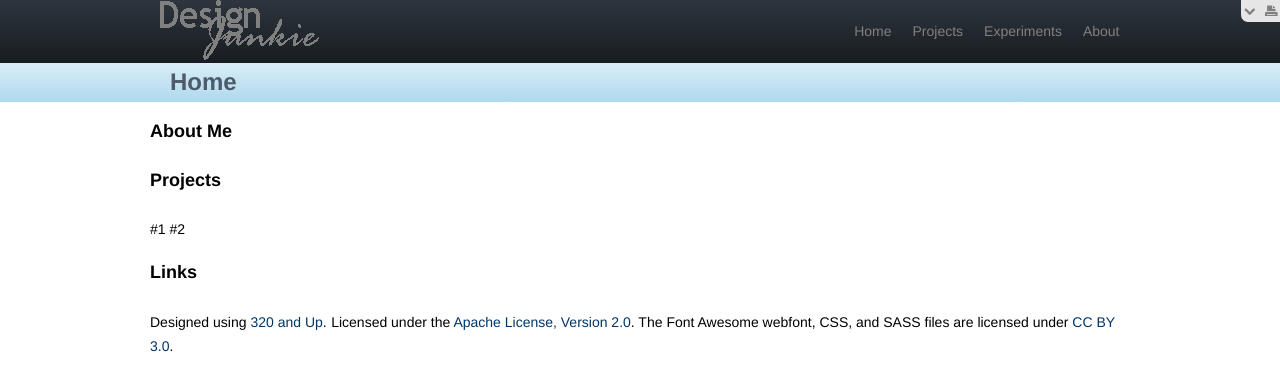
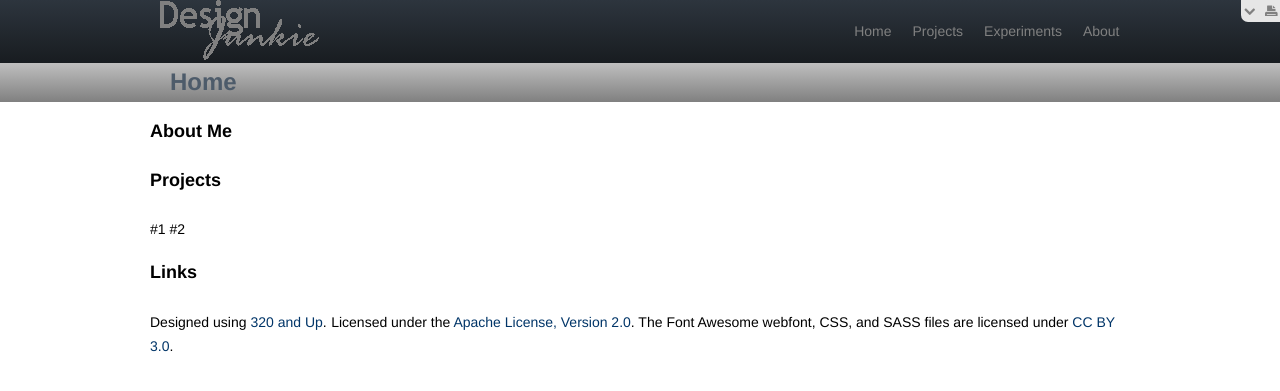
Before and after one commit to devlinjunker/design-junkie, a PHP site: page / in a window 1280 px wide. Shown: the top 391 px of the page. Run offline with PHP 8.4, Linux system fonts and the light colour scheme; some libraries are stand-ins or nearby versions.

Commit message:
page banner gradient blue->grey

```diff
--- a/sass/_page.scss
+++ b/sass/_page.scss
@@ -49,7 +49,7 @@
 }
 
 #pagebanner{
-@include infograd;
+@include vertical($lightgrey, $grey);
 	h2{
 		padding : 5px;
 		margin-left: 15px;
--- a/stylesheets/screen.css
+++ b/stylesheets/screen.css
@@ -2503,13 +2503,13 @@ body {
 
 /* line 51, C:/Users/Devlin/Dropbox/CS Stuff/Web Development/design-junkie/sass/_page.scss */
 #pagebanner {
-  background-image: -webkit-gradient(linear, 0 0, 0 100%, from(#d9edf7), to(#afd9ee));
-  background-image: -webkit-linear-gradient(top, #d9edf7, #afd9ee);
-  background-color: #afd9ee;
-  background-image: -moz-linear-gradient(top, #d9edf7, #afd9ee);
-  background-image: -ms-linear-gradient(top, #d9edf7, #afd9ee);
-  background-image: -o-linear-gradient(top, #d9edf7, #afd9ee);
-  background-image: linear-gradient(top, #d9edf7, #afd9ee);
+  background-image: -webkit-gradient(linear, 0 0, 0 100%, from(#bfbfbf), to(gray));
+  background-image: -webkit-linear-gradient(top, #bfbfbf, gray);
+  background-color: gray;
+  background-image: -moz-linear-gradient(top, #bfbfbf, gray);
+  background-image: -ms-linear-gradient(top, #bfbfbf, gray);
+  background-image: -o-linear-gradient(top, #bfbfbf, gray);
+  background-image: linear-gradient(top, #bfbfbf, #808080);
   background-repeat: repeat-x;
 }
 /* line 53, C:/Users/Devlin/Dropbox/CS Stuff/Web Development/design-junkie/sass/_page.scss */
```
